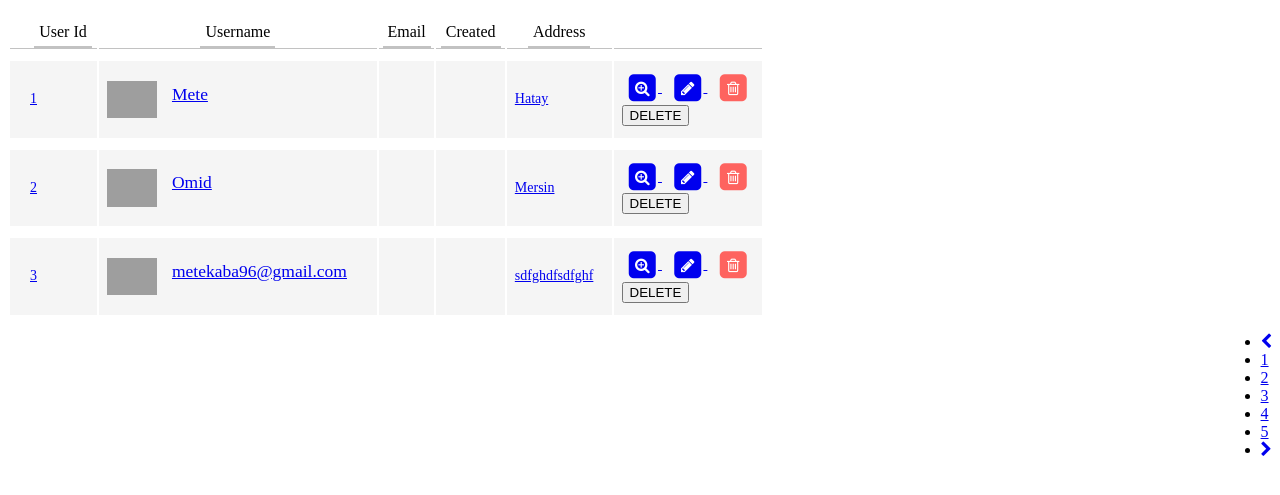
After one commit to MeteK7/Pizza-Ordering-Website, a PHP site: page /user-management.php in a window 1280 px wide. The commit adds this page. Shown: the top 495 px of the page. Run offline with PHP 8.4, Linux system fonts and the light colour scheme; data comes from the database, SQL or seed files in the repository; some libraries are stand-ins or nearby versions; grey boxes are pictures that could not be loaded.

Commit message:
Delete functionality for User Management is composed.

```diff
--- /dev/null
+++ b/bll/UserManagementBLL/UserManagementBLL.php
@@ -0,0 +1,8 @@
+<?php
+function GetUsers(){
+	include('config.php');
+	$query_customer = "SELECT * FROM tbl_customer";
+	$result_customer = $conn->query($query_customer);
+	return $result_customer;
+}
+?>
--- /dev/null
+++ b/css/user-management.css
@@ -0,0 +1,174 @@
+body{margin-top:20px;}
+
+
+/* USER LIST TABLE */
+.user-list tbody td > img {
+    position: relative;
+	max-width: 50px;
+	float: left;
+	margin-right: 15px;
+}
+.user-list tbody td .user-link {
+	display: block;
+	font-size: 1.25em;
+	padding-top: 3px;
+	margin-left: 60px;
+}
+.user-list tbody td .user-subhead {
+	font-size: 0.875em;
+	font-style: italic;
+}
+
+/* TABLES */
+.table {
+    border-collapse: separate;
+}
+.table-hover > tbody > tr:hover > td,
+.table-hover > tbody > tr:hover > th {
+	background-color: #eee;
+}
+.table thead > tr > th {
+	border-bottom: 1px solid #C2C2C2;
+	padding-bottom: 0;
+}
+.table tbody > tr > td {
+	font-size: 0.875em;
+	background: #f5f5f5;
+	border-top: 10px solid #fff;
+	vertical-align: middle;
+	padding: 12px 8px;
+}
+.table tbody > tr > td:first-child,
+.table thead > tr > th:first-child {
+	padding-left: 20px;
+}
+.table thead > tr > th span {
+	border-bottom: 2px solid #C2C2C2;
+	display: inline-block;
+	padding: 0 5px;
+	padding-bottom: 5px;
+	font-weight: normal;
+}
+.table thead > tr > th > a span {
+	color: #344644;
+}
+.table thead > tr > th > a span:after {
+	content: "\f0dc";
+	font-family: FontAwesome;
+	font-style: normal;
+	font-weight: normal;
+	text-decoration: inherit;
+	margin-left: 5px;
+	font-size: 0.75em;
+}
+.table thead > tr > th > a.asc span:after {
+	content: "\f0dd";
+}
+.table thead > tr > th > a.desc span:after {
+	content: "\f0de";
+}
+.table thead > tr > th > a:hover span {
+	text-decoration: none;
+	color: #2bb6a3;
+	border-color: #2bb6a3;
+}
+.table.table-hover tbody > tr > td {
+	-webkit-transition: background-color 0.15s ease-in-out 0s;
+	transition: background-color 0.15s ease-in-out 0s;
+}
+.table tbody tr td .call-type {
+	display: block;
+	font-size: 0.75em;
+	text-align: center;
+}
+.table tbody tr td .first-line {
+	line-height: 1.5;
+	font-weight: 400;
+	font-size: 1.125em;
+}
+.table tbody tr td .first-line span {
+	font-size: 0.875em;
+	color: #969696;
+	font-weight: 300;
+}
+.table tbody tr td .second-line {
+	font-size: 0.875em;
+	line-height: 1.2;
+}
+.table a.table-link {
+	margin: 0 5px;
+	font-size: 1.125em;
+}
+.table a.table-link:hover {
+	text-decoration: none;
+	color: #2aa493;
+}
+.table a.table-link.danger {
+	color: #fe635f;
+}
+.table a.table-link.danger:hover {
+	color: #dd504c;
+}
+
+.table-products tbody > tr > td {
+	background: none;
+	border: none;
+	border-bottom: 1px solid #ebebeb;
+	-webkit-transition: background-color 0.15s ease-in-out 0s;
+	transition: background-color 0.15s ease-in-out 0s;
+	position: relative;
+}
+.table-products tbody > tr:hover > td {
+	text-decoration: none;
+	background-color: #f6f6f6;
+}
+.table-products .name {
+	display: block;
+	font-weight: 600;
+	padding-bottom: 7px;
+}
+.table-products .price {
+	display: block;
+	text-decoration: none;
+	width: 50%;
+	float: left;
+	font-size: 0.875em;
+}
+.table-products .price > i {
+	color: #8dc859;
+}
+.table-products .warranty {
+	display: block;
+	text-decoration: none;
+	width: 50%;
+	float: left;
+	font-size: 0.875em;
+}
+.table-products .warranty > i {
+	color: #f1c40f;
+}
+.table tbody > tr.table-line-fb > td {
+	background-color: #9daccb;
+	color: #262525;
+}
+.table tbody > tr.table-line-twitter > td {
+	background-color: #9fccff;
+	color: #262525;
+}
+.table tbody > tr.table-line-plus > td {
+	background-color: #eea59c;
+	color: #262525;
+}
+.table-stats .status-social-icon {
+	font-size: 1.9em;
+	vertical-align: bottom;
+}
+.table-stats .table-line-fb .status-social-icon {
+	color: #556484;
+}
+.table-stats .table-line-twitter .status-social-icon {
+	color: #5885b8;
+}
+.table-stats .table-line-plus .status-social-icon {
+	color: #a75d54;
+}
--- /dev/null
+++ b/user-management.php
@@ -0,0 +1,107 @@
+<!DOCTYPE html>
+<?php
+	include('BLL/UserManagementBLL/UserManagementBLL.php');
+?>
+<html>
+<head>
+	<title>User Management</title>
+	<link href="https://maxcdn.bootstrapcdn.com/font-awesome/4.3.0/css/font-awesome.min.css" rel="stylesheet">
+	<link rel="stylesheet" type="text/css" href="css/user-management.css">
+</head>
+<body>
+<div class="container">
+<div class="row">
+	<div class="col-lg-12">
+		<div class="main-box clearfix">
+			<div class="table-responsive">
+				<table class="table user-list">
+					<thead>
+						<tr>
+							<th><span>User Id</span></th>
+							<th><span>Username</span></th>
+							<th><span>Email</span></th>
+							<th><span>Created</span></th>
+							<th class="text-center"><span>Address</span></th>
+							<th>&nbsp;</th>
+						</tr>
+					</thead>
+					<tbody>
+						<?php
+						$result_customer=GetUsers();
+						if ($result_customer->num_rows > 0)
+						{
+							while($data_customer = $result_customer->fetch_assoc())
+							{
+								?>
+								<tr>
+									<td>
+										<a href="#"><?php echo $data_customer['id']; ?></a>
+									</td>
+									<td>
+										<img src="https://bootdey.com/img/Content/avatar/avatar1.png" alt="">
+										<a href="#" class="user-link"><?php echo $data_customer['username']; ?></a>
+										<!--<span class="user-subhead">Admin</span>-->
+									</td>
+									<td>
+										<a href="#"><?php //echo $data_customer['email']; ?></a>
+									</td>
+									<td>
+										<a href="#"><?php //echo $data_customer['credate']; ?></a>
+									</td>
+									<td>
+										<a href="#"><?php echo $data_customer['address']; ?></a>
+									</td>
+									<td style="width: 20%;">
+										<a href="#" class="table-link">
+											<span class="fa-stack">
+												<i class="fa fa-square fa-stack-2x"></i>
+												<i class="fa fa-search-plus fa-stack-1x fa-inverse"></i>
+											</span>
+										</a>
+										<a href="#" class="table-link">
+											<span class="fa-stack">
+												<i class="fa fa-square fa-stack-2x"></i>
+												<i class="fa fa-pencil fa-stack-1x fa-inverse"></i>
+											</span>
+										</a>
+										<a href="#" class="table-link danger">
+											<span class="fa-stack">
+												<i class="fa fa-square fa-stack-2x"></i>
+												<i class="fa fa-trash-o fa-stack-1x fa-inverse"></i>
+											</span>
+										</a>
+										<form action="bll/UserManagementBLL/DeleteUser.php" method="post">
+										    <input type="submit" name="delete" value="DELETE" onclick="return confirm('Do you want to delete this record?');"/>
+                            <input type="hidden" id="deleteId" name="deleteId" value="<?php echo $data_customer['id']; ?>"/>
+                            <input type="hidden" name="action" id="action" value="delete"/>
+										</form>
+									</td>
+								</tr>
+								<?php
+							}
+						}
+						else
+						{
+							?>
+							<p>No data found</p>
+							<?php
+						}
+						?>
+					</tbody>
+				</table>
+			</div>
+			<ul class="pagination pull-right">
+				<li><a href="#"><i class="fa fa-chevron-left"></i></a></li>
+				<li><a href="#">1</a></li>
+				<li><a href="#">2</a></li>
+				<li><a href="#">3</a></li>
+				<li><a href="#">4</a></li>
+				<li><a href="#">5</a></li>
+				<li><a href="#"><i class="fa fa-chevron-right"></i></a></li>
+			</ul>
+		</div>
+	</div>
+</div>
+</div>
+</body>
+</html>
```
Also changed, not shown: bll/UserManagementBLL/DeleteUser.php (added, +16 -0 lines), index-admin.php (+83 -78 lines).
